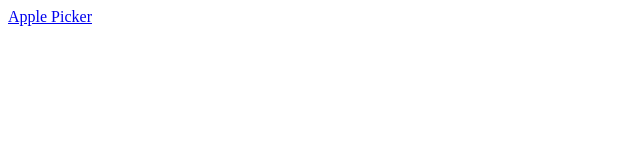
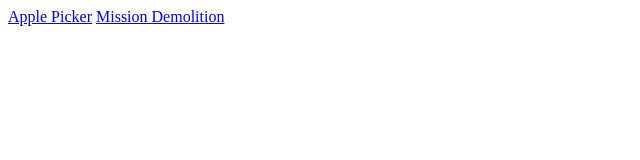
Before and after one commit to Connor-Mayon/Connor-Mayon.github.io, a plain HTML site: page index.html in a window 1280 px wide. Shown: the whole page, without its empty margins (0-640 px from the left). Drawn offline with Linux system fonts and the light colour scheme.

Commit message:
Update index.html

```diff
--- a/index.html
+++ b/index.html
@@ -7,5 +7,6 @@
   </head>
   <body>
     <a href="ApplePicker/index.html">Apple Picker</a>
+    <a href="MissionDemolition/index.html">Mission Demolition</a>
   </body>
 </html>
```
